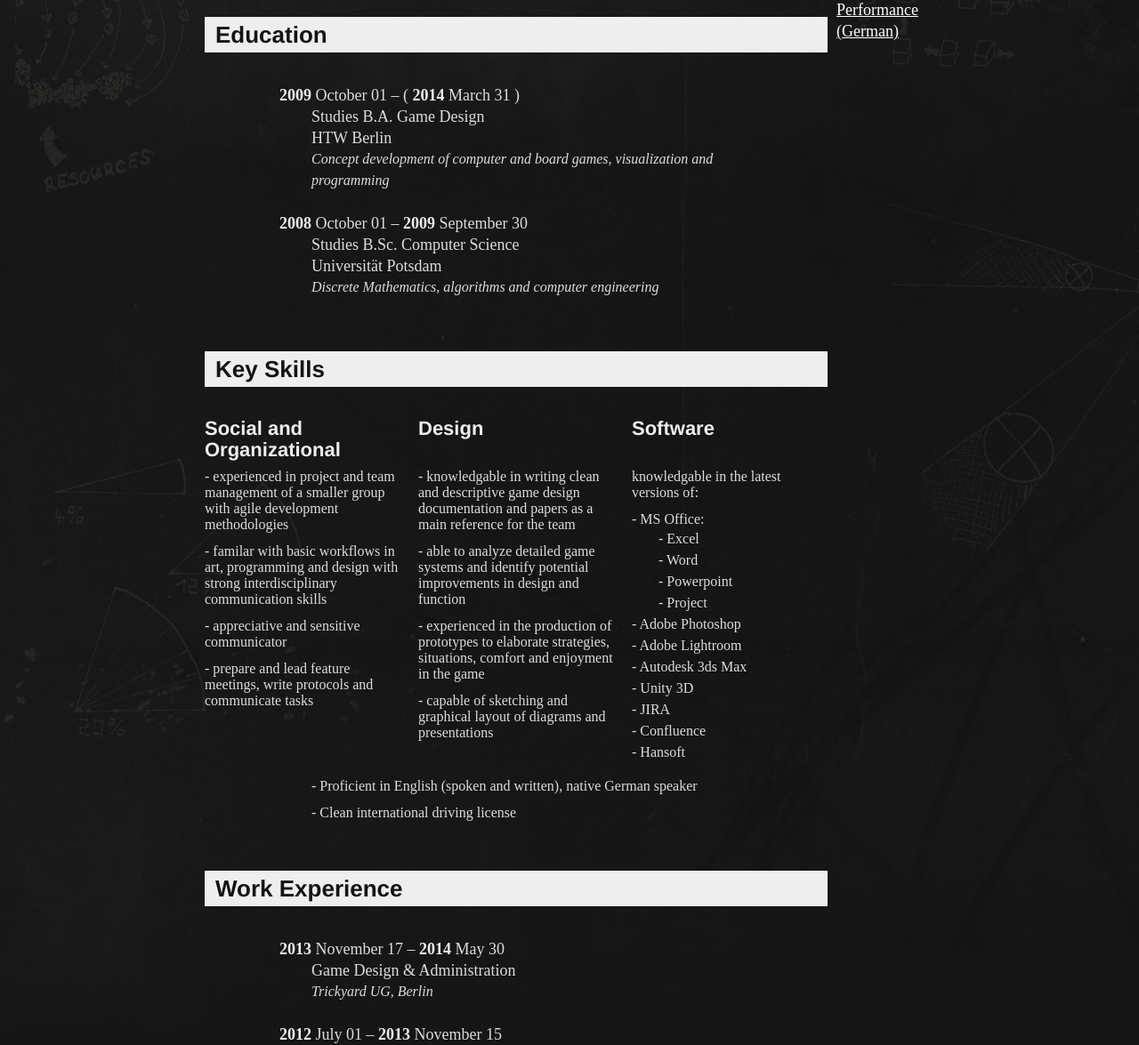
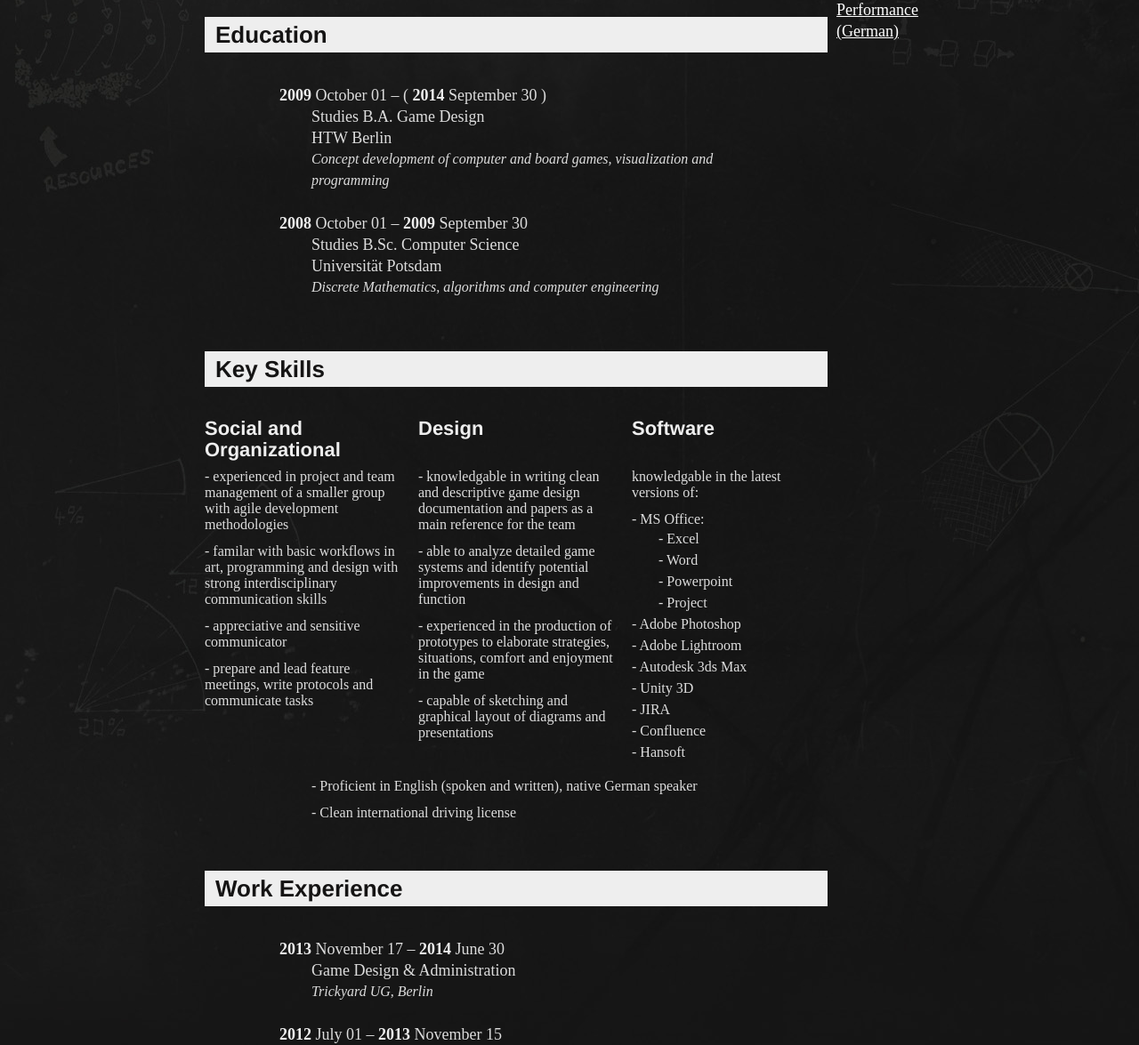
Before and after one commit to zapp/zapp.github.com, a Jekyll site: the page built from _posts/2011-10-13-documents.html, in a window 1280 px wide. Shown: the part 427-1602 px from the top of the page at 89% size. Built offline with Jekyll 4.4.1, drawn with Linux system fonts in a browser that asks for light colours; nearby versions of some CDN libraries.

Commit message:
CV updates

```diff
--- a/_posts/2011-10-13-documents.html
+++ b/_posts/2011-10-13-documents.html
@@ -54,8 +54,8 @@ banner_url:  /img/banner/documents.png
             <strong>2009</strong> October 01
           </time>
           &ndash;
-          (<time datetime="2014-03-31">
-            <strong>2014</strong> March 31
+          (<time datetime="2013-09-30">
+            <strong>2014</strong> September 30
           </time>)
         </p>
         <p>Studies B.A. Game Design<br>HTW Berlin</p>
@@ -187,8 +187,8 @@ banner_url:  /img/banner/documents.png
             <strong>2013</strong> November 17
           </time>
           &ndash;
-          <time datetime="2014-05-30">
-            <strong>2014</strong> May 30
+          <time datetime="2014-06-30">
+            <strong>2014</strong> June 30
           </time>
         </p>
         <p>
```
Also changed, not shown: .c9/metadata/workspace/_posts/2011-10-13-documents.html (added), README.md (added), 7 other files.
